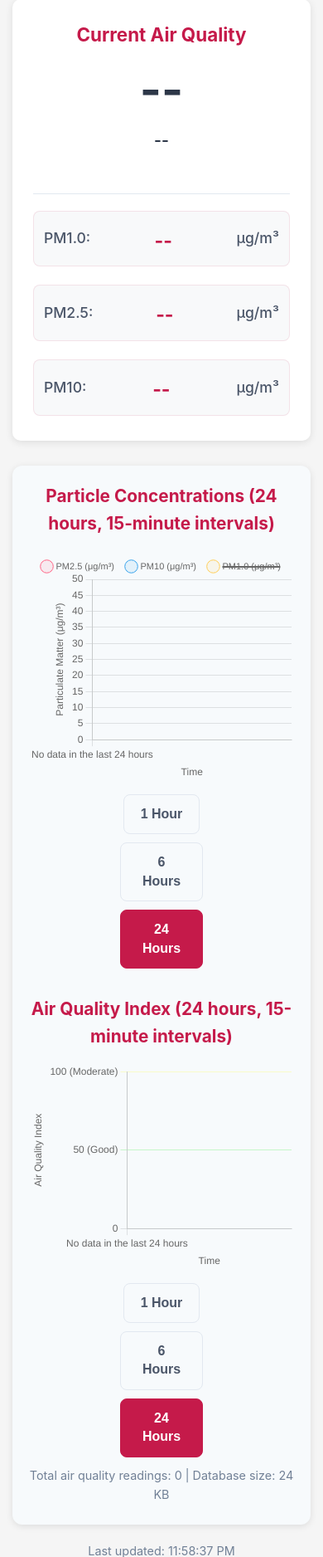
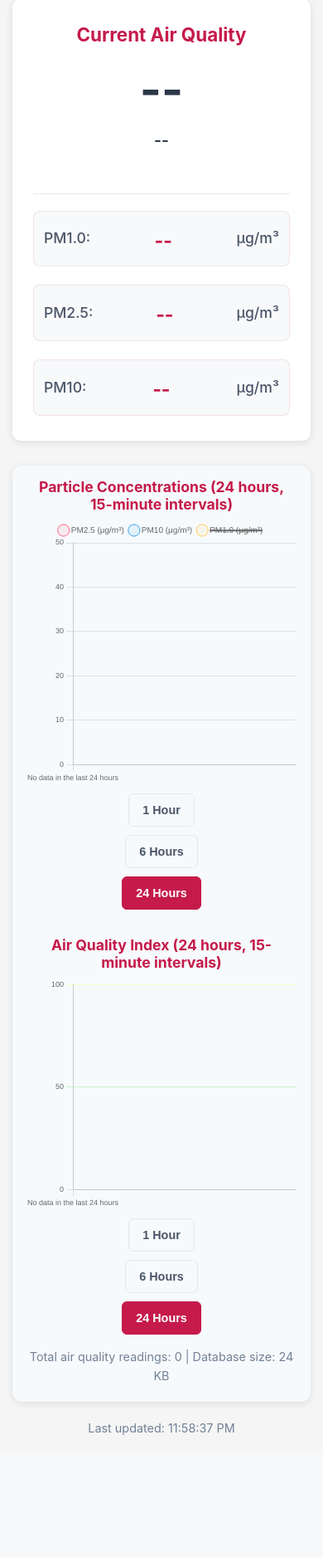
Before and after one commit to andrewrweber/pi_air, a Flask app: page / in a window 390 px wide. Shown: the part 166-2042 px from the top of the page at 83% size. After the commit the page ends 1895 px from the top, so only its background shows below. Run offline with Flask 3, Linux system fonts and the light colour scheme; data that the repository does not hold is empty.

Commit message:
Fix cramped mobile chart view and improve readability
## Chart Readability Fixes
- **Compact button layout**: Smaller, horizontal time range buttons (40px height vs 48px)
- **Reduced vertical spacing**: Tighter margins between chart sections
- **Better chart proportions**: Optimized chart heights for mobile screens

## Mobile Chart Optimizations
- **Simplified axes**: Hide axis titles on mobile, reduce tick density
- **Smaller fonts**: Mobile-optimized font sizes (9-11px vs 12px)
- **Fewer ticks**: Limit x-axis to 6 ticks, y-axis to 4-6 ticks on mobile
- **Compact legend**: Smaller legend items with reduced padding

## Space Efficiency
- **Shorter titles**: Reduced title font size and improved line spacing
- **Tighter controls**: Reduced button padding and spacing
- **Better margins**: Optimized section spacing for mobile viewports

Addresses cramped view issue while maintaining touch accessibility.

🤖 Generated with [Claude Code](https://claude.ai/code)

Co-Authored-By: Claude <noreply@anthropic.com>

```diff
--- a/static/style.css
+++ b/static/style.css
@@ -375,22 +375,24 @@ h1 {
         color: #c51a4a;
     }
 
-    /* Enhanced chart controls for mobile */
+    /* Enhanced chart controls for mobile - horizontal compact layout */
     .chart-controls {
-        margin-top: 20px;
-        gap: 8px;
-        padding: 0 10px;
+        margin-top: 15px;
+        margin-bottom: 15px;
+        gap: 6px;
+        padding: 0 5px;
+        justify-content: center;
     }
 
     .chart-btn {
-        padding: 12px 20px !important;
-        font-size: 1em !important;
-        min-height: 48px;
-        min-width: 80px;
-        border-radius: 8px !important;
+        padding: 8px 16px !important;
+        font-size: 0.9em !important;
+        min-height: 40px;
+        min-width: 60px;
+        border-radius: 6px !important;
         font-weight: 600;
-        flex: 1;
-        max-width: 100px;
+        flex: 0 0 auto;
+        white-space: nowrap;
     }
 
     .chart-btn:active {
@@ -399,25 +401,28 @@ h1 {
 
     /* Better air quality section spacing */
     .air-quality-section {
-        padding: 20px !important;
-        margin-bottom: 20px;
+        padding: 15px !important;
+        margin-bottom: 15px;
     }
 
     .air-quality-section h2 {
-        font-size: 1.3em;
-        margin-bottom: 15px;
+        font-size: 1.1em;
+        margin-bottom: 8px;
         text-align: center;
+        line-height: 1.2;
+        padding: 0 5px;
+        word-wrap: break-word;
     }
 
-    /* Chart container improvements */
+    /* Chart container improvements - taller charts for better readability */
     .air-quality-section > div[style*="height:350px"] {
-        height: 280px !important;
-        margin-bottom: 15px;
+        height: 320px !important;
+        margin-bottom: 10px;
     }
 
     .air-quality-section > div[style*="height:300px"] {
-        height: 250px !important;
-        margin-bottom: 15px;
+        height: 280px !important;
+        margin-bottom: 10px;
     }
 
     /* Tab button improvements */
--- a/templates/index.html
+++ b/templates/index.html
@@ -321,8 +321,17 @@
                 scales: {
                     x: {
                         title: {
-                            display: true,
-                            text: 'Time'
+                            display: window.innerWidth >= 768,
+                            text: 'Time',
+                            font: {
+                                size: window.innerWidth < 768 ? 10 : 12
+                            }
+                        },
+                        ticks: {
+                            maxTicksLimit: window.innerWidth < 768 ? 6 : 10,
+                            font: {
+                                size: window.innerWidth < 768 ? 9 : 11
+                            }
                         }
                     },
                     y: {
@@ -330,13 +339,20 @@
                         display: true,
                         position: 'left',
                         title: {
-                            display: true,
-                            text: 'Particulate Matter (μg/m³)'
+                            display: window.innerWidth >= 768,
+                            text: 'Particulate Matter (μg/m³)',
+                            font: {
+                                size: window.innerWidth < 768 ? 10 : 12
+                            }
                         },
                         min: 0,
                         suggestedMax: 50,
                         ticks: {
-                            beginAtZero: true
+                            beginAtZero: true,
+                            maxTicksLimit: window.innerWidth < 768 ? 6 : 8,
+                            font: {
+                                size: window.innerWidth < 768 ? 9 : 11
+                            }
                         }
                     }
                 },
@@ -346,10 +362,11 @@
                         position: 'top',
                         labels: {
                             usePointStyle: true,
-                            padding: 15,
+                            padding: window.innerWidth < 768 ? 8 : 15,
                             font: {
-                                size: window.innerWidth < 768 ? 11 : 12
-                            }
+                                size: window.innerWidth < 768 ? 10 : 12
+                            },
+                            boxWidth: window.innerWidth < 768 ? 8 : 12
                         }
                     }
                 },
@@ -393,8 +410,17 @@
                 scales: {
                     x: {
                         title: {
-                            display: true,
-                            text: 'Time'
+                            display: window.innerWidth >= 768,
+                            text: 'Time',
+                            font: {
+                                size: window.innerWidth < 768 ? 10 : 12
+                            }
+                        },
+                        ticks: {
+                            maxTicksLimit: window.innerWidth < 768 ? 6 : 10,
+                            font: {
+                                size: window.innerWidth < 768 ? 9 : 11
+                            }
                         }
                     },
                     y: {
@@ -402,16 +428,31 @@
                         display: true,
                         position: 'left',
                         title: {
-                            display: true,
-                            text: 'Air Quality Index'
+                            display: window.innerWidth >= 768,
+                            text: 'Air Quality Index',
+                            font: {
+                                size: window.innerWidth < 768 ? 10 : 12
+                            }
                         },
                         min: 0,
                         suggestedMax: 100,
                         ticks: {
                             beginAtZero: true,
                             stepSize: 50,
+                            maxTicksLimit: window.innerWidth < 768 ? 4 : 6,
+                            font: {
+                                size: window.innerWidth < 768 ? 9 : 11
+                            },
                             callback: function(value) {
-                                // Add AQI level labels
+                                // Mobile-optimized AQI labels
+                                if (window.innerWidth < 768) {
+                                    if (value === 0) return '0';
+                                    if (value === 50) return '50';
+                                    if (value === 100) return '100';
+                                    if (value === 150) return '150';
+                                    return value;
+                                } else {
+                                    // Full labels for desktop
                                     if (value === 0) return '0';
                                     if (value === 50) return '50 (Good)';
                                     if (value === 100) return '100 (Moderate)';
@@ -420,6 +461,7 @@
                                     if (value === 300) return '300 (Very Unhealthy)';
                                     if (value === 500) return '500 (Hazardous)';
                                     return value;
+                                }
                             }
                         },
                         grid: {
```
Lines whose indentation alone changed are shown as unchanged.
